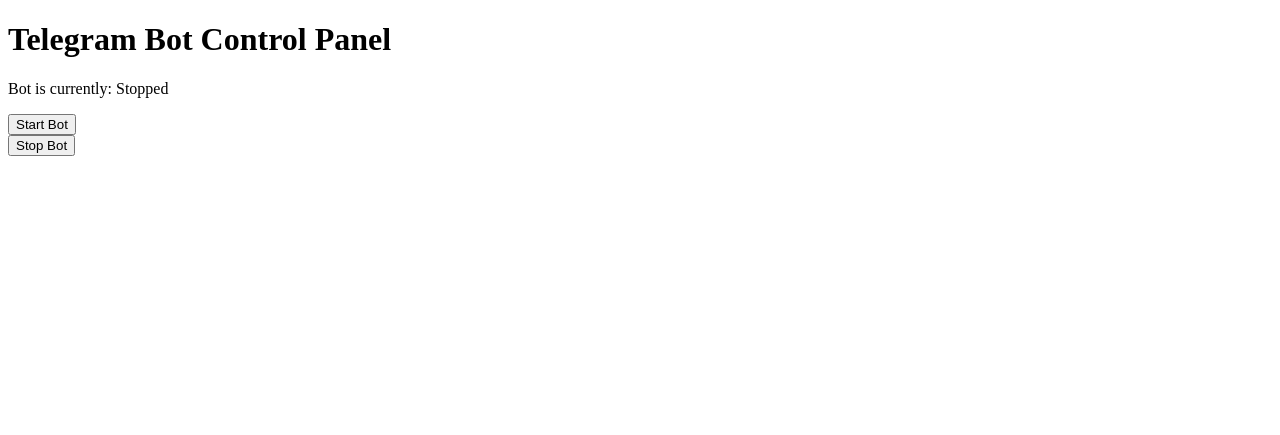
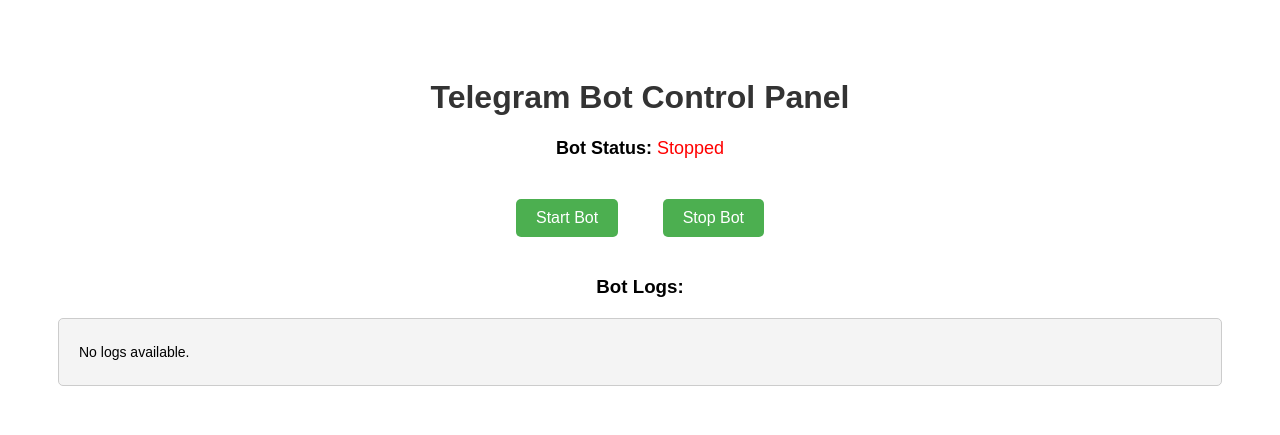
Before and after one commit to Crizen-opp/bot, a Python web app: template templates/index.html in a window 1280 px wide. Shown: the top 435 px of the page. Run offline with Jinja, Linux system fonts and the light colour scheme; the template is opened without the code that fills it, so the values that code supplies are empty.

Commit message:
Update index.html

```diff
--- a/templates/index.html
+++ b/templates/index.html
@@ -1,16 +1,84 @@
 <!DOCTYPE html>
-<html>
+<html lang="en">
 <head>
-    <title>Telegram Bot Controller</title>
+    <meta charset="UTF-8">
+    <meta name="viewport" content="width=device-width, initial-scale=1.0">
+    <title>Telegram Bot Control</title>
+    <style>
+        body {
+            font-family: Arial, sans-serif;
+            text-align: center;
+            padding: 50px;
+        }
+        h1 {
+            color: #333;
+        }
+        .btn {
+            display: inline-block;
+            margin: 20px;
+            padding: 10px 20px;
+            font-size: 16px;
+            color: white;
+            background-color: #4CAF50;
+            border: none;
+            border-radius: 5px;
+            text-decoration: none;
+        }
+        .btn:hover {
+            background-color: #45a049;
+        }
+        .status {
+            font-size: 18px;
+            margin: 20px;
+        }
+        #logs {
+            background-color: #f4f4f4;
+            padding: 20px;
+            margin-top: 20px;
+            text-align: left;
+            max-height: 300px;
+            overflow-y: scroll;
+            border-radius: 5px;
+            border: 1px solid #ccc;
+        }
+        #logs p {
+            margin: 5px 0;
+            font-size: 14px;
+        }
+    </style>
 </head>
 <body>
+
     <h1>Telegram Bot Control Panel</h1>
-    <p>Bot is currently: {{ 'Running' if is_running else 'Stopped' }}</p>
-    <form action="/start" method="get">
-        <button type="submit">Start Bot</button>
-    </form>
-    <form action="/stop" method="get">
-        <button type="submit">Stop Bot</button>
-    </form>
+
+    <!-- Bot Status Section -->
+    <div class="status">
+        <p><strong>Bot Status: </strong>
+        {% if is_running %}
+            <span style="color: green;">Running</span>
+        {% else %}
+            <span style="color: red;">Stopped</span>
+        {% endif %}
+        </p>
+    </div>
+
+    <!-- Buttons for starting and stopping the bot -->
+    <div>
+        <a href="{{ url_for('start') }}" class="btn">Start Bot</a>
+        <a href="{{ url_for('stop') }}" class="btn">Stop Bot</a>
+    </div>
+
+    <!-- Logs Section (if any log message is available) -->
+    <div>
+        <h3>Bot Logs:</h3>
+        <div id="logs">
+            {% if bot_logs %}
+                <p>{{ bot_logs }}</p>
+            {% else %}
+                <p>No logs available.</p>
+            {% endif %}
+        </div>
+    </div>
+
 </body>
 </html>
```
